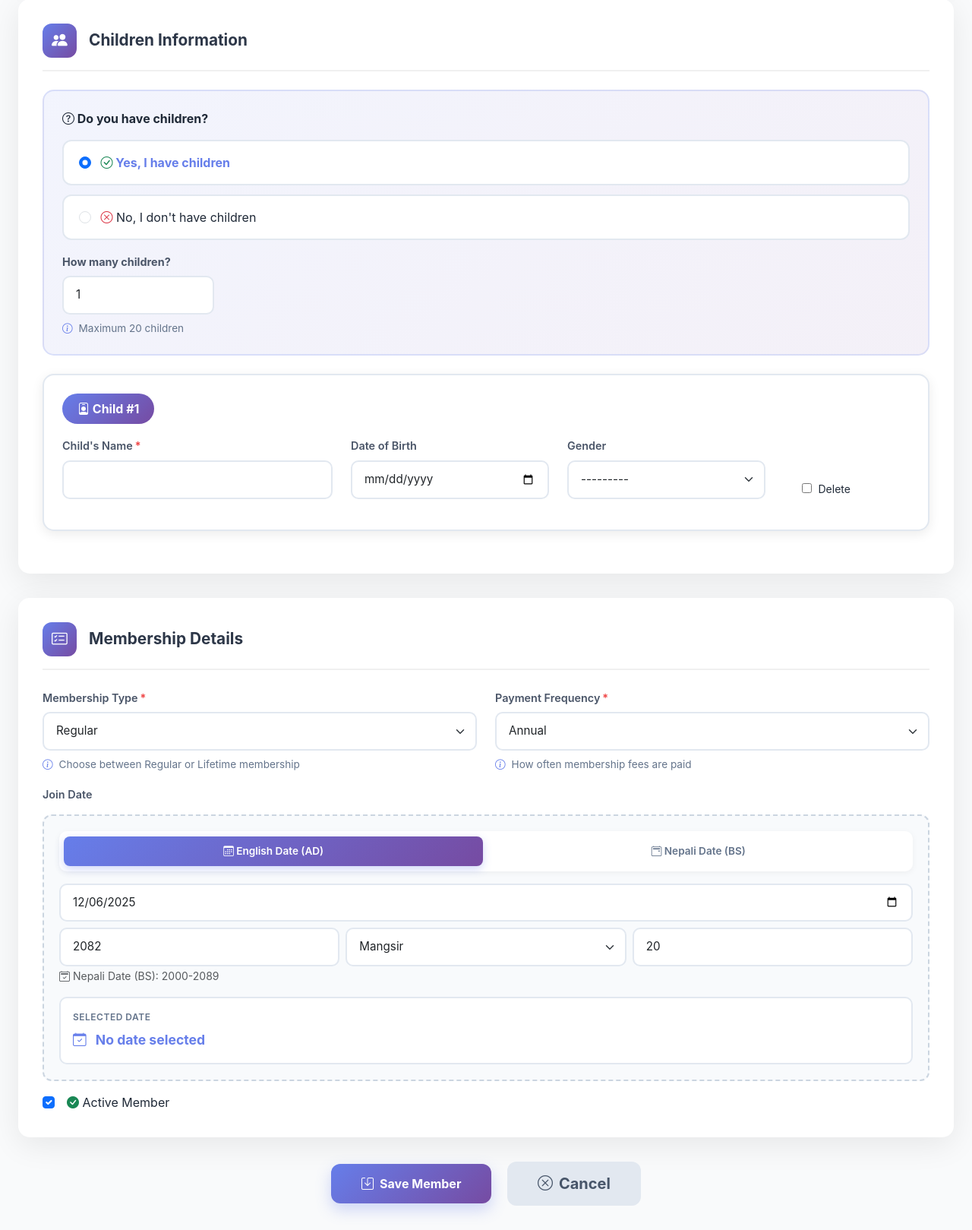
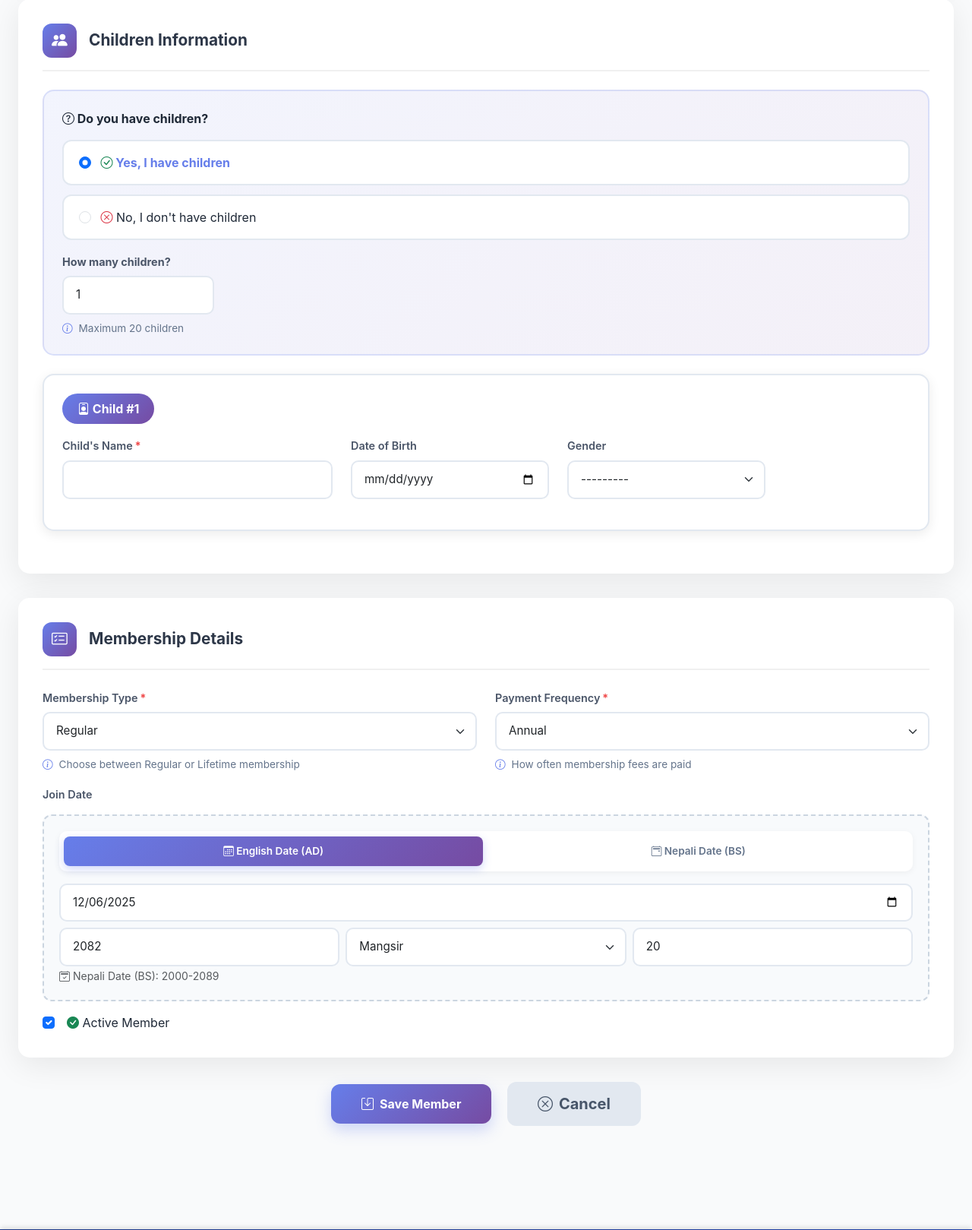
Before and after one commit to sansthajeev/newa_mms, a Django app: page /members/add/ in a window 1280 px wide. Shown: the part 2110-3729 px from the top of the page at 76% size. Run offline with Django 5.2, Linux system fonts and the light colour scheme; the visitor is signed in with stand-in values (Sample User, id 1).

Commit message:
member form modification

```diff
--- a/membership/templates/membership/member_form.html
+++ b/membership/templates/membership/member_form.html
@@ -637,12 +637,12 @@
                                 <label class="form-label">Gender</label>
                                 {{ child_form.gender }}
                             </div>
-                            <div class="col-md-2 mb-3 d-flex align-items-end">
+                            {% comment %} <div class="col-md-2 mb-3 d-flex align-items-end">
                                 <div class="form-check">
                                     {{ child_form.DELETE }}
                                     <label class="form-check-label ms-1 small">Delete</label>
                                 </div>
-                            </div>
+                            </div> {% endcomment %}
                         </div>
                         {{ child_form.id }}
                     </div>
@@ -725,12 +725,12 @@
                             </div>
                         </div>
 
-                        <div class="date-display-box">
+                        {% comment %} <div class="date-display-box">
                             <div class="date-display-label">Selected Date</div>
                             <div class="date-display-value" id="join_display">
                                 <i class="bi bi-calendar-check"></i> No date selected
                             </div>
-                        </div>
+                        </div> {% endcomment %}
                     </div>
                 </div>
             </div>
```
